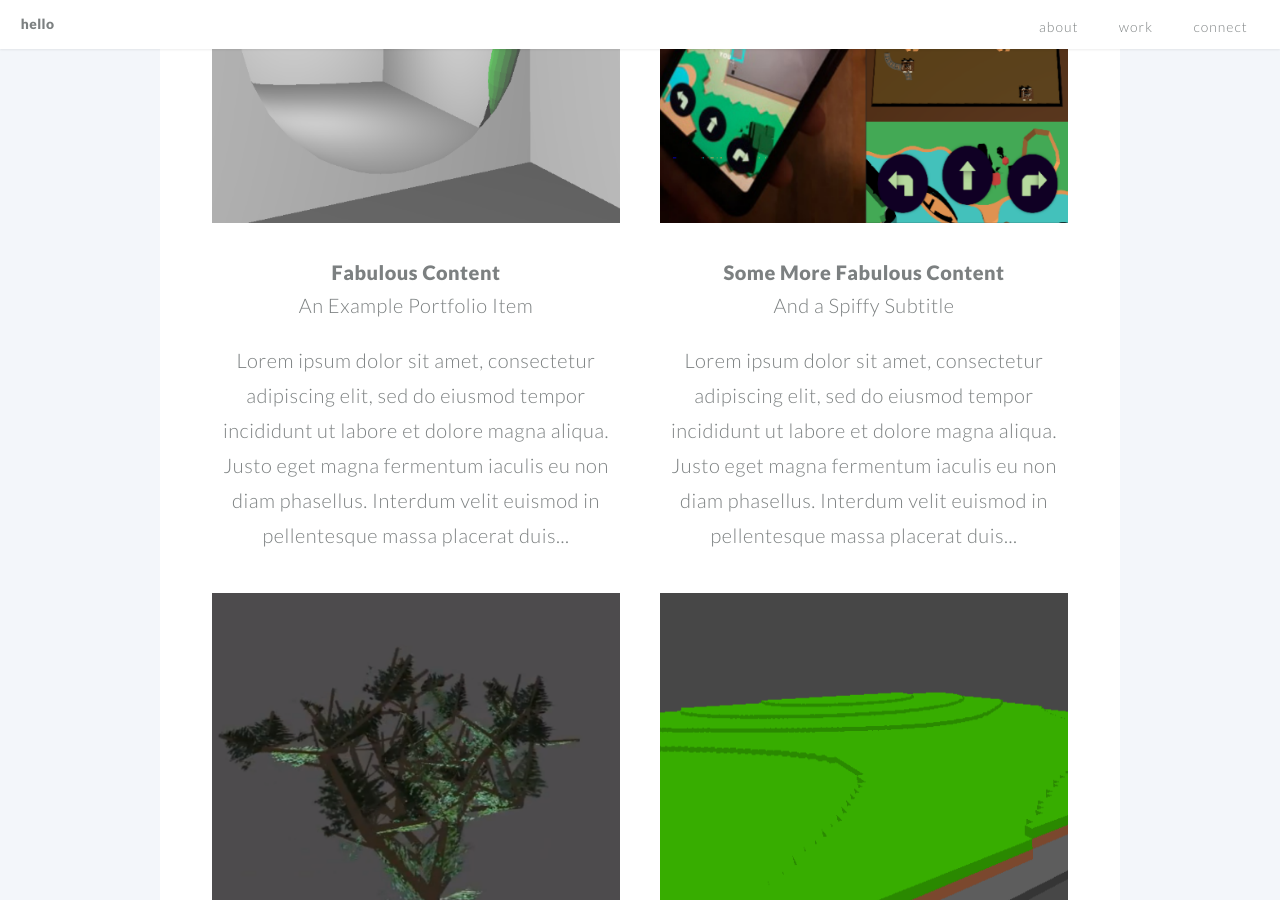
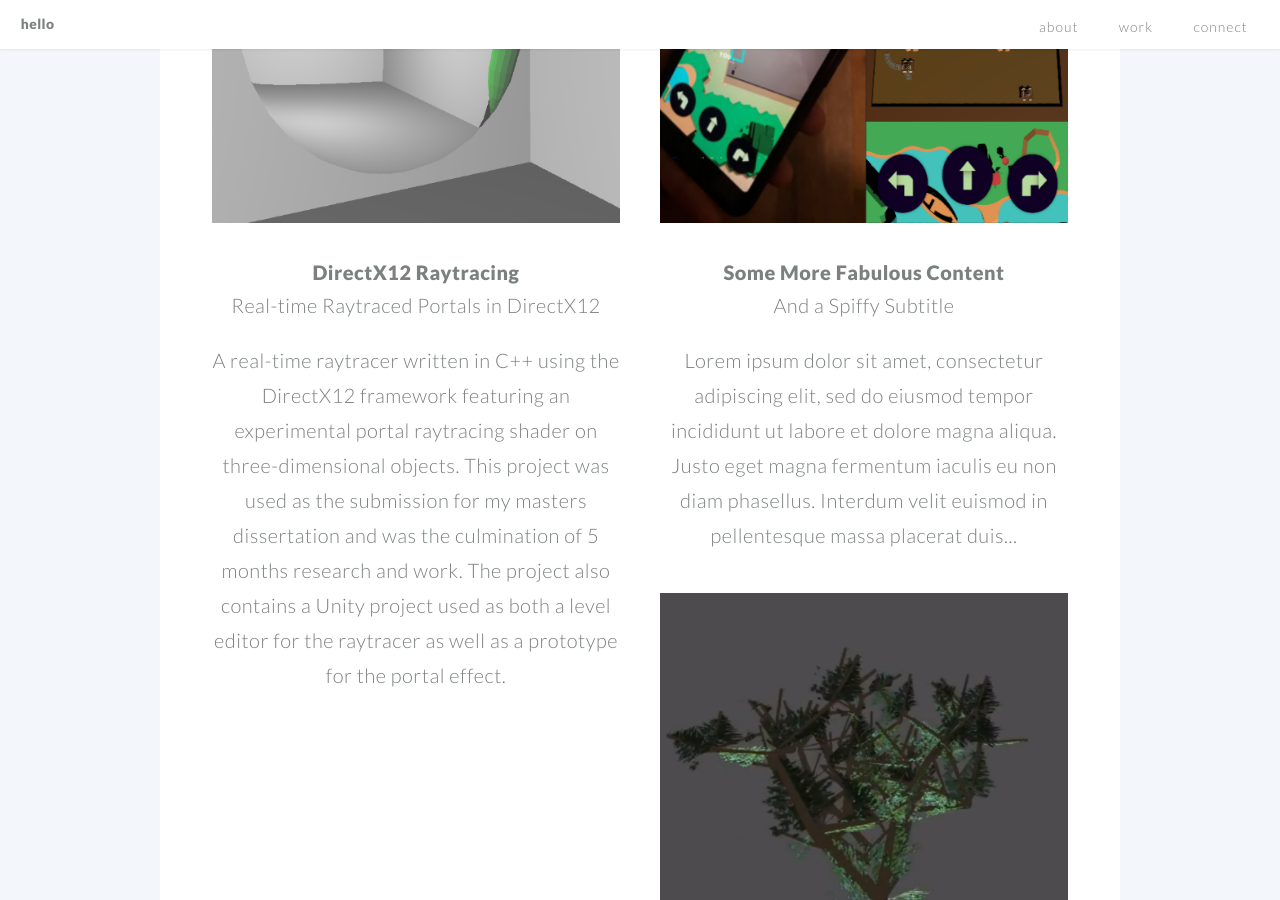
Before and after one commit to Elliotmartin97/Elliotmartin97.github.io, a Jekyll site: the page built from index.md, in a window 1280 px wide and 900 px high, scrolled down 1793 px. Built offline with Jekyll 4.4.1, drawn with Linux system fonts in a browser that asks for light colours.

Commit message:
First project change

```diff
--- a/_includes/example.html
+++ b/_includes/example.html
@@ -1,3 +1,3 @@
-<h1><a href="#">Fabulous Content</a></h1>
-<h2>An Example Portfolio Item<h2>
-<p>Lorem ipsum dolor sit amet, consectetur adipiscing elit, sed do eiusmod tempor incididunt ut labore et dolore magna aliqua. Justo eget magna fermentum iaculis eu non diam phasellus. Interdum velit euismod in pellentesque massa placerat duis...</p>
+<h1><a href="https://github.com/Elliotmartin97/RaytracingPortals">DirectX12 Raytracing</a></h1>
+<h2>Real-time Raytraced Portals in DirectX12<h2>
+<p>A real-time raytracer written in C++ using the DirectX12 framework featuring an experimental portal raytracing shader on three-dimensional objects. This project was used as the submission for my masters dissertation and was the culmination of 5 months research and work. The project also contains a Unity project used as both a level editor for the raytracer as well as a prototype for the portal effect.</p>
```
